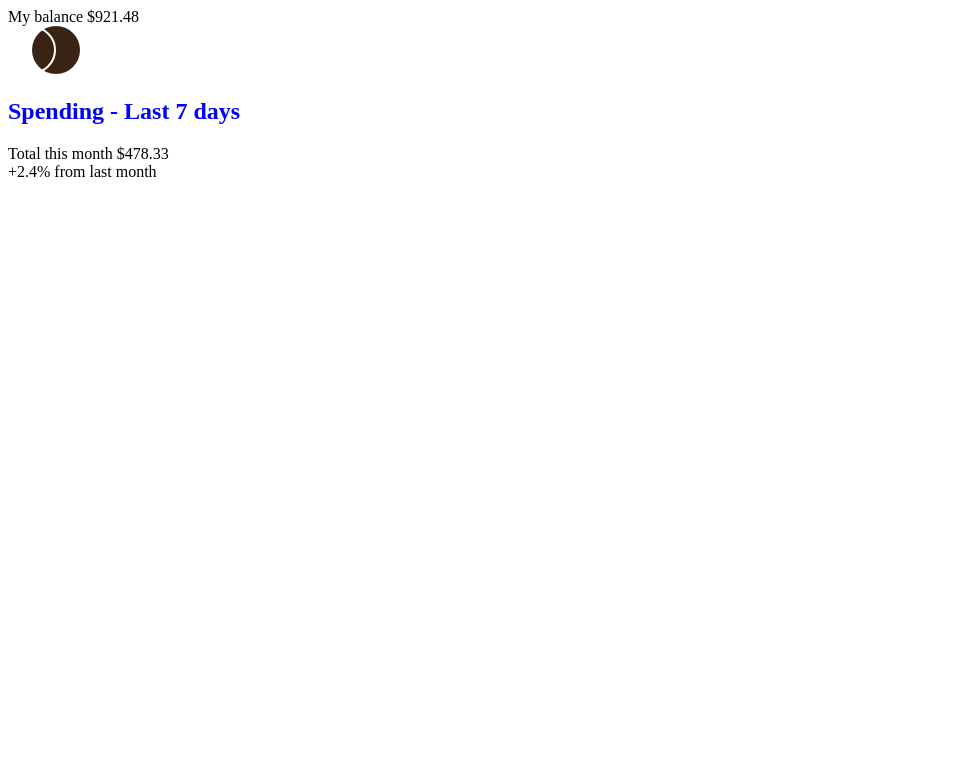
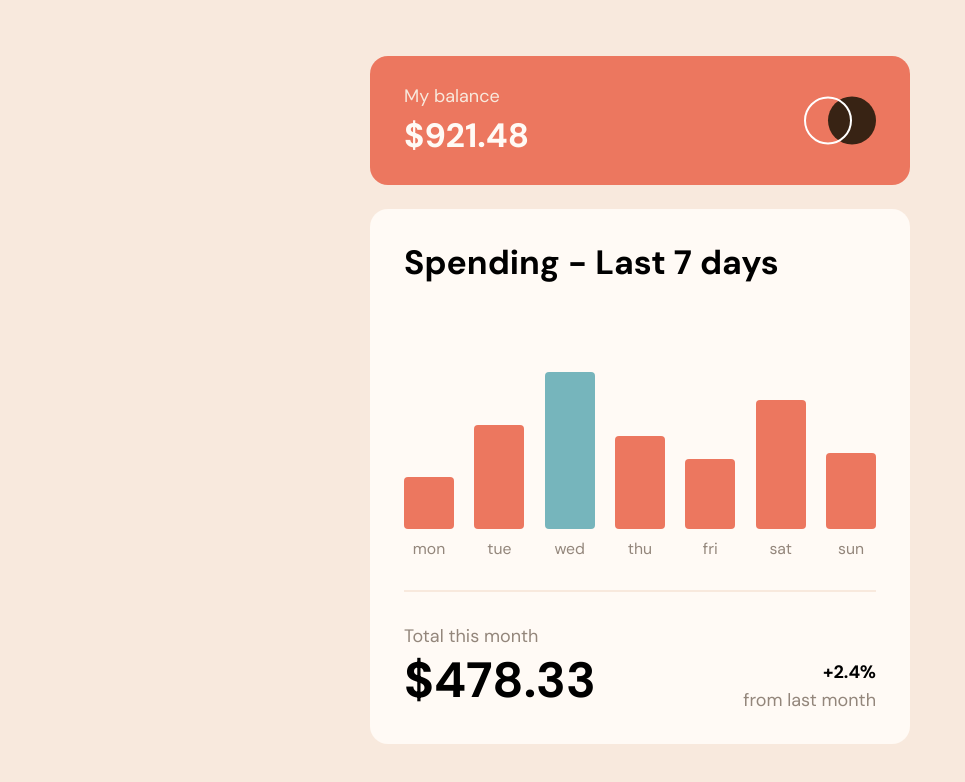
Before and after one commit to auung/expenses-chart-frontendmentor, a website built with webpack: page src/index.html in a window 1280 px wide. Shown: the whole page, without its empty margins (0-965 px from the left). Built offline with nearby package versions, Linux system fonts and the light colour scheme.

Commit message:
add: styling & dynamic chart

```diff
--- a/src/index.html
+++ b/src/index.html
@@ -4,9 +4,12 @@
   <meta charset="UTF-8">
   <meta name="viewport" content="width=device-width, initial-scale=1.0">
   <link rel="icon" type="image/png" sizes="32x32" href="./assets/favicon-32x32.png">
+  <link rel="preconnect" href="https://fonts.googleapis.com">
+  <link rel="preconnect" href="https://fonts.gstatic.com" crossorigin>
+  <link href="https://fonts.googleapis.com/css2?family=DM+Sans:wght@400;700&display=swap" rel="stylesheet">
   <title>Frontend Mentor | Expenses chart component</title>
 </head>
-<body>
+<body class="flex-center">
   <main>
     <section class="top">
       <div class="container-balance">
@@ -19,13 +22,47 @@
       <div class="container-chart">
         <h1 class="title">Spending - Last 7 days</h1>
         <div class="chart">
-
+          <div class="container-column">
+            <div class="column"></div>
+            <div class="data"></div>
+            <span class="label"></span>
+          </div>
+          <div class="container-column">
+            <div class="column"></div>
+            <div class="data"></div>
+            <span class="label"></span>
+          </div>
+          <div class="container-column">
+            <div class="column"></div>
+            <div class="data"></div>
+            <span class="label"></span>
+          </div>
+          <div class="container-column">
+            <div class="column"></div>
+            <div class="data"></div>
+            <span class="label"></span>
+          </div>
+          <div class="container-column">
+            <div class="column"></div>
+            <div class="data"></div>
+            <span class="label"></span>
+          </div>
+          <div class="container-column">
+            <div class="column"></div>
+            <div class="data"></div>
+            <span class="label"></span>
+          </div>
+          <div class="container-column">
+            <div class="column"></div>
+            <div class="data"></div>
+            <span class="label"></span>
+          </div>
         </div>
       </div>
       <div class="container-summary">
         <div class="container-expenses">
           <span class="title">Total this month</span>
-          <span>$478.33</span>
+          <span class="expenses">$478.33</span>
         </div>
         <div class="container-comparison">
           <span class="percentage">+2.4%</span>
--- /dev/null
+++ b/src/js/func/drawChart.js
@@ -0,0 +1,26 @@
+function drawChart(data) {
+  const columnContainers_div = document.getElementsByClassName("container-column");
+
+  let highest = 0;
+  let highlightIndex;
+
+  for (let i = 0; i < columnContainers_div.length; i++) {
+    const dataText = data[i].amount;
+    const height = Math.floor(dataText * 3);
+    const label = data[i].day;
+
+    columnContainers_div[i].querySelector(".data").textContent = `$${dataText}`;
+    columnContainers_div[i].querySelector(".column").style.height = `${height}px`;
+    columnContainers_div[i].querySelector(".label").textContent = label;
+
+    if (height > highest) {
+      highest = height;
+      highlightIndex = i;
+    }
+  }
+
+  columnContainers_div[highlightIndex].classList.add("highlight");
+
+}
+
+export { drawChart };
--- a/src/js/index.js
+++ b/src/js/index.js
@@ -1,6 +1,42 @@
 import "../styles/index.scss";
+import "../styles/utils.scss";
+import { drawChart } from "./func/drawChart.js";
 import { insertImg } from "./func/insertImg.js";
+
+const data = [
+  {
+    "day": "mon",
+    "amount": 17.45
+  },
+  {
+    "day": "tue",
+    "amount": 34.91
+  },
+  {
+    "day": "wed",
+    "amount": 52.36
+  },
+  {
+    "day": "thu",
+    "amount": 31.07
+  },
+  {
+    "day": "fri",
+    "amount": 23.39
+  },
+  {
+    "day": "sat",
+    "amount": 43.28
+  },
+  {
+    "day": "sun",
+    "amount": 25.48
+  }
+]
+
+const columns_div = document.getElementsByClassName("column");
 
 window.addEventListener("load", () => {
   insertImg();
+  drawChart(data);
 })
--- a/src/styles/index.scss
+++ b/src/styles/index.scss
@@ -1,3 +1,205 @@
-h1 {
-  color: blue;
+:root {
+  --soft-red: hsl(10, 79%, 65%);
+  --cyan: hsl(186, 34%, 60%);
+  --dark-brown: hsl(25, 47%, 15%);
+  --medium-brown: hsl(28, 10%, 53%);
+  --cream: hsl(27, 66%, 92%);
+  --very-pale-orange: hsl(33, 100%, 98%);
+
+  --color-primary: var(--soft-red);
+  --color-secondary: var(--cyan);
+  --color-light: var(--very-pale-orange);
+  --color-dark: var(--dark-brown);
+  --color-dark-secondary: var(--medium-brown);
+  --color-bg: var(--cream);
+
+  --fs-x-large: 2.75rem;
+  --fs-large: 1.875rem;
+  --fs-body: 1rem;
+  --fs-small: 0.875rem;
 }
+
+* {
+  margin: 0;
+  padding: 0;
+  box-sizing: border-box;
+}
+
+html {
+  font-size: 18px;
+}
+
+body {
+  font-family: 'DM Sans', sans-serif;
+  font-size: var(--fs-body);
+  background-color: var(--color-bg);
+  width: 100vw;
+  height: 100svh;
+}
+
+main {
+  width: clamp(320px, 93%,30em);
+  display: flex;
+  flex-direction: column;
+  gap: 24px;
+}
+
+section {
+  border-radius: 1em;
+
+  &.top {
+    padding: 28px 34px;
+    background-color: var(--color-primary);
+    color: var(--color-light);
+    display: flex;
+    justify-content: space-between;
+    padding: 28px 34px;
+
+    .container-balance {
+      display: flex;
+      flex-direction: column;
+      gap: 6px;
+
+      .title {
+        color: var(--color-bg);
+      }
+
+      .balance {
+        font-size: var(--fs-large);
+        font-weight: 700;
+      }
+    }
+  }
+
+  &.bottom {
+    background-color: var(--color-light);
+    padding: 32px 34px;
+
+    .container-chart {
+      .title {
+        font-size: var(--fs-large);
+      }
+
+      .chart {
+        display: flex;
+        justify-content: space-between;
+        align-items: flex-end;
+        gap: 12px;
+        padding: 1.75em 0;
+        border-bottom: var(--color-bg) 2px solid;
+
+        .container-column {
+          display: flex;
+          flex-direction: column;
+          align-items: center;
+          gap: 0.5em;
+          padding-top: 56px;
+          position: relative;
+
+          .data {
+            background-color: var(--color-dark);
+            color: var(--color-light);
+            padding: 0.625em;
+            border-radius: 6px;
+            position: absolute;
+            top: 0;
+            z-index: 2;
+            opacity: 0;
+            transition: opacity 250ms ease-in-out;
+          }
+
+          .column {
+            background-color: var(--color-primary);
+            width: clamp(1.833rem, 0.036rem + 8.629vw, 2.778rem);
+            border-radius: 4px;
+
+            &:hover {
+              cursor: pointer;
+
+              & ~ .data {
+                opacity: 100%;
+              }
+            }
+          }
+
+          .label {
+            font-size: var(--fs-small);
+            color: var(--color-dark-secondary);
+          }
+
+          &.highlight {
+            .column {
+              background-color: var(--color-secondary);
+            }
+          }
+        }
+      }
+    }
+
+    .container-summary {
+      display: flex;
+      justify-content: space-between;
+      padding-top: 1.75em;
+
+      .title {
+        color: var(--color-dark-secondary);
+      }
+
+      > div {
+        display: flex;
+        flex-direction: column;
+      }
+
+      .container-expenses {
+        .expenses {
+          font-size: var(--fs-x-large);
+          font-weight: 700;
+        }
+      }
+
+      .container-comparison {
+        align-self: flex-end;
+        align-items: flex-end;
+        gap: 4px;
+
+        .percentage {
+          font-weight: 700;
+        }
+      }
+    }
+  }
+}
+
+@media screen and (max-width: 512px) {
+  :root {
+    --fs-x-large: 2rem;
+    --fs-large: 1.5rem;
+    --fs-body: 0.875rem;
+    --fs-small: 0.75rem;
+  }
+
+  html {
+    font-size: 16px;
+  }
+
+  section {
+
+    &.top {
+      padding: 20px;
+
+      img {
+        width: 60px;
+      }
+    }
+
+    &.bottom {
+      padding: 20px 24px;
+
+      .container-summary {
+        .container-comparison {
+          gap: 2px;
+        }
+      }
+    }
+  }
+}
--- /dev/null
+++ b/src/styles/utils.scss
@@ -0,0 +1,5 @@
+.flex-center {
+  display: flex;
+  justify-content: center;
+  align-items: center;
+}
```
